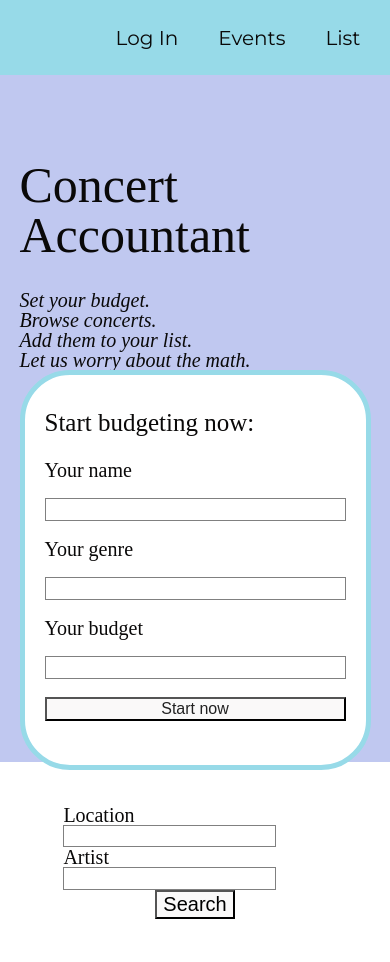
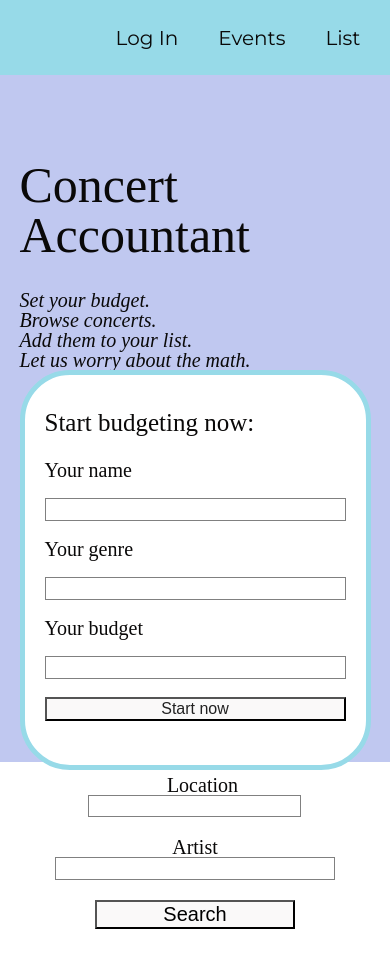
Before and after one commit to juno-27-concert-accountant/concert-accountant, a React (Create React App) app: page /event in a window 390 px wide. Built offline with nearby package versions, Linux system fonts and the light colour scheme; a web font is replaced by a local one.

Commit message:
fixed styling

```diff
--- a/src/Search.css
+++ b/src/Search.css
@@ -32,9 +32,46 @@
 	display: flex;
 	flex-flow: row wrap;
 	justify-content: space-around;
-	width: 75%;
+
 }
+
+
 
 .search label {
 	margin-right: 30px;
 }
+
+@media (max-width: 800px) {
+	.search form {
+		flex-flow: column wrap;
+		width: 80%;
+	}
+	.search label {
+		margin-right: 0px;
+		text-align: center;
+		width: 20%;
+	}
+	.search div {
+		display: flex;
+		justify-content: space-evenly;
+		flex-flow: column wrap;
+		align-items: center;
+	}
+	.search input,
+	.search button {
+
+		margin-bottom: 20px;
+		width: 50%;
+		min-width: 200px;
+		max-width: 250%;
+	}
+	.search button {
+		align-self: center;
+	}
+}
+
+@media (max-width: 500px) {
+	.search input {
+		width: 100%;
+	}
+}
```
